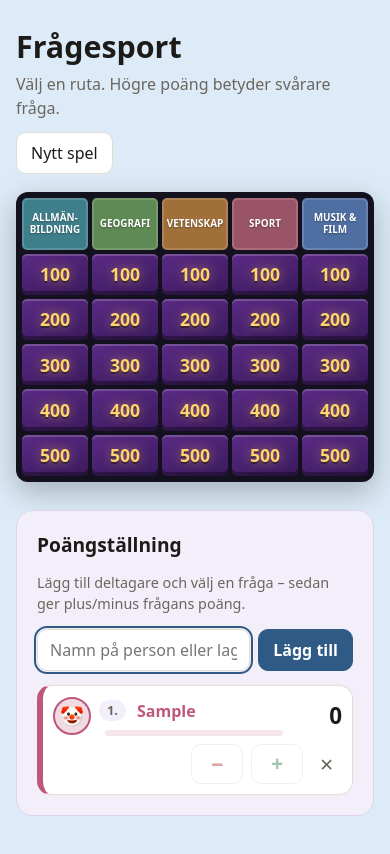
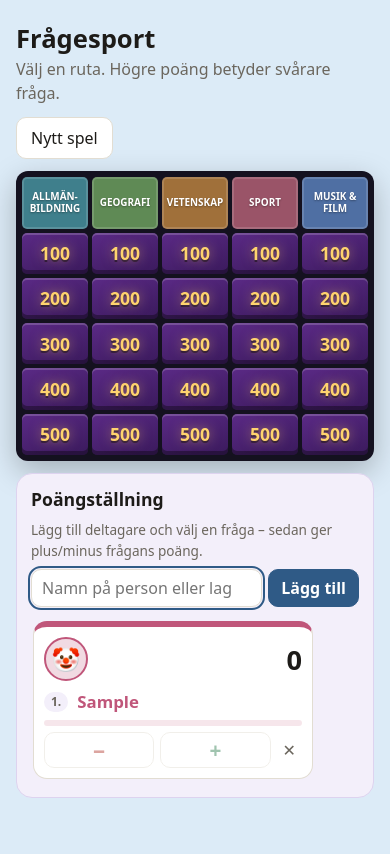
Before and after one commit to Smide97/Fragesport, a plain HTML site: page index.html in a window 390 px wide. Both pictures are taken after typing "Sample" into the empty fields and a click on the button "Lägg till". Drawn offline with Linux system fonts and the light colour scheme.

Commit message:
Få plats med brädet och poängställningen på en skärm, lagen i en vågrät rad
Co-Authored-By: Claude Opus 5.5 <noreply@anthropic.com>
Claude-Session: https://claude.ai/code/session_01CkHB7bkuBe2mN9JW9NpcfG

```diff
--- a/index.html
+++ b/index.html
@@ -9,10 +9,9 @@
 @media (prefers-color-scheme:dark){:root{--bg:#0f1a26;--panel:#1f1a2b;--panel-line:#352c47;--card:#211f1b;--ink:#efeae0;--muted:#a39d91;--accent:#8fb8e3;--accent-ink:#10201a;--tile:#244a40;--tile-ink:#f3dc96;--used:#2b2924;--ok:#5fbf86;--bad:#e2776c;--line:#34312b}}
 *{box-sizing:border-box}
 body{margin:0;background:var(--bg);color:var(--ink);font:16px/1.5 system-ui,-apple-system,"Segoe UI",sans-serif;padding:24px 16px 48px}
-.wrap{max-width:1000px;margin:0 auto}
-header{display:flex;justify-content:space-between;align-items:flex-end;gap:12px;flex-wrap:wrap;margin-bottom:18px}
-h1{margin:0;font-size:1.9rem}
-h2{margin:0 0 12px;font-size:1.2rem}
+.wrap{max-width:1400px;margin:0 auto}
+header{display:flex;justify-content:space-between;align-items:center;gap:12px;flex-wrap:wrap;margin-bottom:12px}
+h1{margin:0;font-size:1.6rem;line-height:1.2}
 .sub{color:var(--muted);margin:2px 0 0}
 button{font:inherit;cursor:pointer;border-radius:10px;border:1px solid var(--line);background:var(--card);color:var(--ink);padding:8px 14px}
 button:hover:not(:disabled){border-color:var(--accent)}
@@ -26,7 +25,7 @@ input:focus,button:focus-visible{outline:2px solid var(--accent);outline-offset:
 #boardView{background:var(--stage);border-radius:18px;padding:12px;box-shadow:0 10px 30px rgba(0,0,0,.25)}
 .board{display:grid;grid-template-columns:repeat(var(--cols),minmax(0,1fr));gap:8px}
 .cat{background:var(--cc,var(--catbg));color:#fff;border:2px solid rgba(255,255,255,.14);text-shadow:0 1px 2px rgba(0,0,0,.35);border-radius:8px;padding:10px 6px;text-align:center;font-weight:800;text-transform:uppercase;letter-spacing:.04em;font-size:clamp(.62rem,1.5vw,.95rem);line-height:1.2;display:flex;align-items:center;justify-content:center;min-height:64px;hyphens:auto;overflow-wrap:anywhere}
-.tile{background:linear-gradient(160deg,var(--tileA),var(--tileB));color:var(--glow);border:none;border-radius:8px;aspect-ratio:16/10;font-size:clamp(1.1rem,3.6vw,2.4rem);font-weight:900;padding:0;font-variant-numeric:tabular-nums;text-shadow:0 0 12px rgba(255,211,110,.55),0 2px 0 rgba(0,0,0,.5);box-shadow:inset 0 2px 0 rgba(255,255,255,.18),inset 0 -4px 0 rgba(0,0,0,.35);transition:transform .12s,filter .12s}
+.tile{background:linear-gradient(160deg,var(--tileA),var(--tileB));color:var(--glow);border:none;border-radius:8px;aspect-ratio:16/10;min-height:0;font-size:clamp(1.1rem,min(3.6vw,5.5vh),2.8rem);font-weight:900;padding:0;font-variant-numeric:tabular-nums;text-shadow:0 0 12px rgba(255,211,110,.55),0 2px 0 rgba(0,0,0,.5);box-shadow:inset 0 2px 0 rgba(255,255,255,.18),inset 0 -4px 0 rgba(0,0,0,.35);transition:transform .12s,filter .12s}
 .tile:hover{transform:translateY(-2px);filter:brightness(1.15);border:none}
 .tile.used{background:#1d1829;color:#4a4060;text-shadow:none;box-shadow:inset 0 2px 6px rgba(0,0,0,.5);font-weight:700}
 .tile.used:hover{transform:none}
@@ -40,47 +39,56 @@ input:focus,button:focus-visible{outline:2px solid var(--accent);outline-offset:
 .question button{background:rgba(255,255,255,.1);color:#fff;border-color:rgba(255,255,255,.3)}
 .question button.primary{background:var(--glow);color:#241a05;border-color:var(--glow)}
 
-/* Poängtavla */
-.scores{margin-top:28px;background:var(--panel);border:1px solid var(--panel-line);border-radius:16px;padding:20px}
-.scores .head{display:flex;justify-content:space-between;align-items:baseline;gap:10px;flex-wrap:wrap}
-.hint{color:var(--muted);font-size:.9rem;margin:0 0 14px}
-.add{display:flex;gap:8px;margin-bottom:14px}
-.add input{flex:1}
-.teams{display:grid;gap:10px}
-.team{--tc:#7a6299;position:relative;background:var(--card);display:grid;grid-template-columns:auto 1fr auto auto auto auto;gap:10px;align-items:center;padding:10px 10px 10px 14px;border:1px solid var(--line);border-left:6px solid var(--tc);border-radius:14px;transition:box-shadow .2s}
+/* Poängtavla – lagen i en vågrät rad */
+.scores{margin-top:12px;background:var(--panel);border:1px solid var(--panel-line);border-radius:16px;padding:12px 14px}
+.scores .head{display:flex;align-items:center;gap:8px 14px;flex-wrap:wrap;margin-bottom:10px}
+h2{margin:0;font-size:1.1rem}
+.hint{color:var(--muted);font-size:.85rem;margin:0;flex:1 1 220px}
+.add{display:flex;gap:6px;flex:1 1 260px;max-width:380px;min-width:0}
+.add input{flex:1;padding:6px 10px}
+.add button{padding:6px 12px}
+.teams{display:flex;gap:10px;overflow-x:auto;padding:4px 2px 6px;scroll-snap-type:x proximity}
+.team{--tc:#7a6299;position:relative;flex:1 0 180px;max-width:280px;scroll-snap-align:start;background:var(--card);display:grid;grid-template-columns:auto 1fr;grid-template-areas:"av pts" "who who" "ctrl ctrl";gap:6px 8px;align-items:center;padding:10px;border:1px solid var(--line);border-top:6px solid var(--tc);border-radius:14px;transition:box-shadow .2s}
 .team.lead{box-shadow:0 0 0 2px #e8c45a,0 6px 18px rgba(232,196,90,.35)}
-.avatar{width:46px;height:46px;border-radius:50%;background:color-mix(in srgb,var(--tc) 22%,var(--card));border:2px solid var(--tc);font-size:1.5rem;display:grid;place-items:center;padding:0;line-height:1}
+.avatar{grid-area:av;width:44px;height:44px;border-radius:50%;background:color-mix(in srgb,var(--tc) 22%,var(--card));border:2px solid var(--tc);font-size:1.45rem;display:grid;place-items:center;padding:0;line-height:1;transition:transform .15s}
 .avatar:hover{transform:rotate(-10deg) scale(1.08)}
-.who{min-width:0;display:grid;gap:4px}
-.who .top{display:flex;align-items:center;gap:6px;min-width:0}
-.medal{font-size:1.25rem;line-height:1;flex:none}
-.rankno{flex:none;font-size:.8rem;font-weight:700;color:var(--muted);background:var(--panel);border-radius:999px;padding:1px 8px}
-.team input{border-color:transparent;background:transparent;font-weight:800;font-size:1.15rem;color:var(--tc);padding:2px 6px;width:100%}
+.who{grid-area:who;min-width:0;display:grid;gap:4px}
+.who .top{display:flex;align-items:center;gap:4px;min-width:0}
+.medal{font-size:1.15rem;line-height:1;flex:none}
+.rankno{flex:none;font-size:.75rem;font-weight:700;color:var(--muted);background:var(--panel);border-radius:999px;padding:1px 7px}
+.team input{border-color:transparent;background:transparent;font-weight:800;font-size:1.05rem;color:var(--tc);padding:1px 4px;width:100%;text-overflow:ellipsis}
 .team input:hover{border-color:var(--line)}
-.meter{height:6px;border-radius:3px;background:color-mix(in srgb,var(--tc) 15%,transparent);overflow:hidden;margin-left:6px}
+.meter{height:6px;border-radius:3px;background:color-mix(in srgb,var(--tc) 15%,transparent);overflow:hidden}
 .meter i{display:block;height:100%;background:var(--tc);border-radius:3px;transition:width .4s ease}
-.team .pts{position:relative;font-size:1.6rem;font-weight:900;min-width:4ch;text-align:right;font-variant-numeric:tabular-nums}
+.team .pts{grid-area:pts;position:relative;font-size:1.7rem;font-weight:900;text-align:right;font-variant-numeric:tabular-nums;line-height:1}
 .team .pts.neg{color:var(--bad)}
 .pts.pop{animation:pop .35s ease}
 @keyframes pop{40%{transform:scale(1.3)}}
-.float{position:absolute;right:0;top:-6px;font-size:1rem;font-weight:800;pointer-events:none;animation:up 1s ease forwards}
+.float{position:absolute;right:0;top:-18px;font-size:.95rem;font-weight:800;pointer-events:none;animation:up 1s ease forwards}
 .float.up{color:var(--ok)}.float.down{color:var(--bad)}
-@keyframes up{to{transform:translateY(-28px);opacity:0}}
-.pm{width:44px;height:40px;padding:0;font-size:1.3rem;font-weight:700}
+@keyframes up{to{transform:translateY(-22px);opacity:0}}
+.ctrl{grid-area:ctrl;display:flex;gap:6px;align-items:center}
+.pm{flex:1;height:36px;padding:0;font-size:1.3rem;font-weight:700}
 .pm.plus{color:var(--ok)}.pm.minus{color:var(--bad)}
-.ctrl{display:contents}
-.del{border:none;background:none;color:var(--muted);padding:4px 8px;font-size:1.1rem}
-.empty{color:var(--muted);text-align:center;padding:12px}
+.del{border:none;background:none;color:var(--muted);padding:4px 6px;font-size:1rem}
+.empty{color:var(--muted);padding:8px 4px}
 .hidden{display:none!important}
+
+/* Stor skärm: allt får plats utan att scrolla */
+@media (min-width:700px) and (min-height:540px){
+  body{height:100vh;height:100dvh;padding:12px 16px}
+  .wrap{height:100%;display:flex;flex-direction:column}
+  header{flex:none}
+  #boardView,#questionView{flex:1 1 auto;min-height:0}
+  #boardView{display:flex}
+  .board{flex:1;grid-template-rows:auto repeat(5,minmax(0,1fr))}
+  .tile{aspect-ratio:auto}
+  .question{min-height:0;padding:20px}
+  .scores{flex:none}
+}
 @media (max-width:560px){
   #boardView{padding:6px;border-radius:12px}.board{gap:4px}.cat{min-height:52px;padding:6px 2px;border-radius:5px;letter-spacing:0}.tile{border-radius:5px}
-  .team{grid-template-columns:auto 1fr auto auto;gap:8px;padding-left:10px}
-  .avatar{width:38px;height:38px;font-size:1.2rem}
-  .team input{font-size:1rem;padding:2px 4px}.team .pts{font-size:1.4rem}
-  .team .pts{grid-column:3/5;grid-row:1}
-  .who{grid-column:2}
-  .team .ctrl{grid-column:1/-1;display:flex;justify-content:flex-end;gap:8px}
-  .pm{width:52px}
+  .team{flex-basis:160px}
 }
 </style>
 </head>
@@ -109,12 +117,12 @@ input:focus,button:focus-visible{outline:2px solid var(--accent);outline-offset:
   <section class="scores">
     <div class="head">
       <h2>Poängställning</h2>
+      <p class="hint" id="hint"></p>
+      <form class="add" id="addForm">
+        <input id="teamName" placeholder="Namn på person eller lag" maxlength="40" aria-label="Namn på person eller lag">
+        <button class="primary" type="submit">Lägg till</button>
+      </form>
     </div>
-    <p class="hint" id="hint"></p>
-    <form class="add" id="addForm">
-      <input id="teamName" placeholder="Namn på person eller lag" maxlength="40" aria-label="Namn på person eller lag">
-      <button class="primary" type="submit">Lägg till</button>
-    </form>
     <div class="teams" id="teams"></div>
   </section>
 </div>
```
